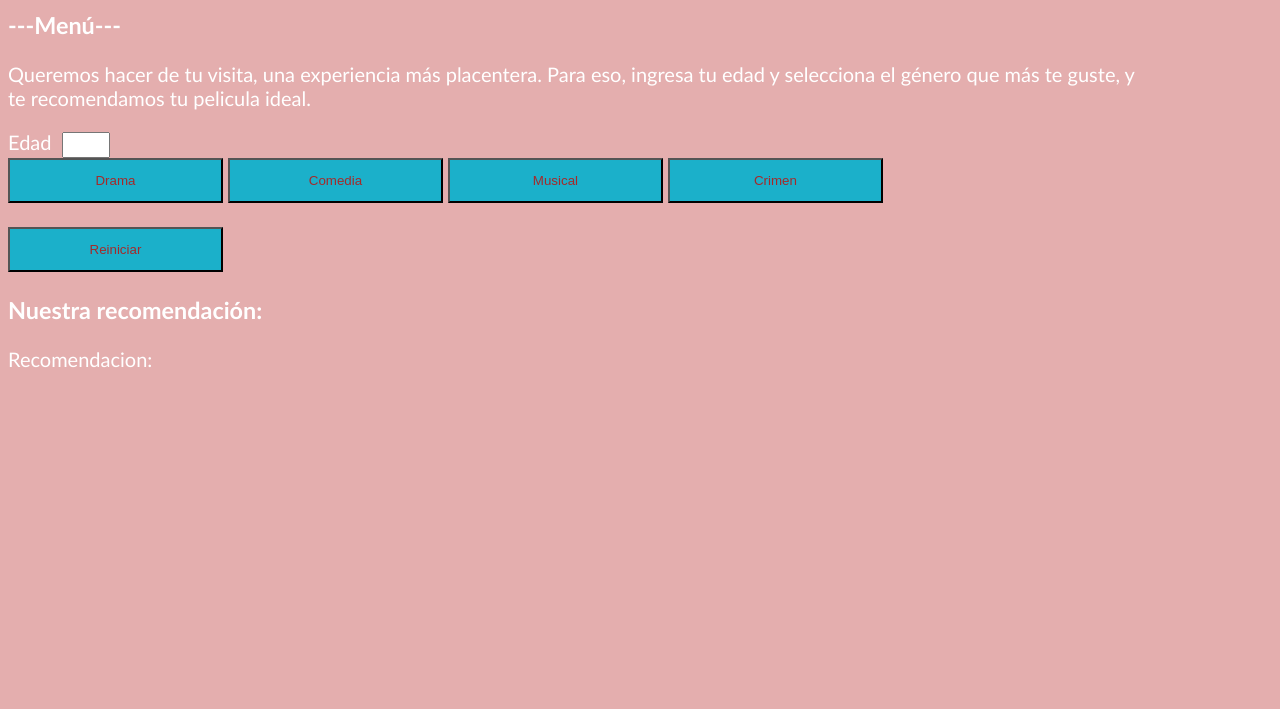
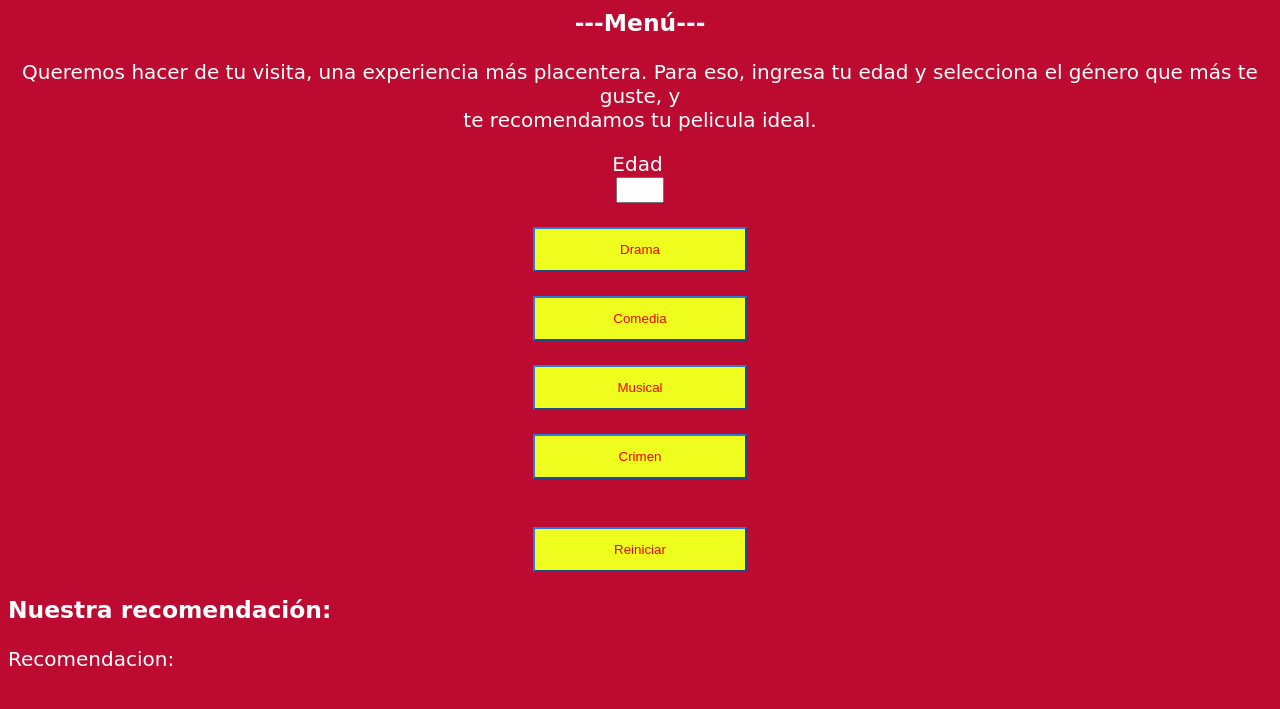
Before and after one commit to SebasEsp1818/javaScript, a plain HTML site: page seccion_5/Cotidiano_Cine/index.html in a window 1280 px wide. Shown: the part 91-800 px from the top of the page. Drawn offline with Linux system fonts and the light colour scheme.

Commit message:
seccion_5

```diff
--- a/seccion_5/Cotidiano_Cine/index.html
+++ b/seccion_5/Cotidiano_Cine/index.html
@@ -11,27 +11,30 @@
 
 <body>
     <!--Titulo y subtitulo-->
-    <h1>¡Bienvenido al cine!</h1>
-    <h3>---Menú---</h3>
+    <center><h1>¡ Bienvenido al cine !</h1></center>
+    <center><h3>---Menú---</h3></center>
     <!--Descripcion-->
-    <p>Queremos hacer de tu visita, una experiencia más placentera. Para eso, ingresa tu edad y selecciona el género que
+   <center><p>Queremos hacer de tu visita, una experiencia más placentera. Para eso, ingresa tu edad y selecciona el género que
         más te guste, y <br>
-        te recomendamos tu pelicula ideal.</p>
+        te recomendamos tu pelicula ideal.</p></center>
     <!--Espacio para el usuario indique su edad-->
-    <label for="Edad" class="edad-label">Edad</label>
-<input type="number" id="Edad" name="edad">
+    <center><label for="Edad" class="edad-label">Edad</label></center>
+<center><input type="number" id="Edad" name="edad"></center>
 
 
     <br>
     <!--Botones-->
-    <button onclick="Pelicula('Drama')" class="Botones">Drama</button>
-    <button onclick="Pelicula('Comedia')" class="Botones">Comedia</button>
-    <button onclick="Pelicula('Musical')" class="Botones">Musical</button>
-    <button onclick="Pelicula('Crimen')" class="Botones">Crimen</button>
+    <center><button onclick="Pelicula('Drama')" class="Botones">Drama</button></center>
+    <br>
+    <center><button onclick="Pelicula('Comedia')" class="Botones">Comedia</button></center>
+    <br>
+    <center><button onclick="Pelicula('Musical')" class="Botones">Musical</button></center>
+    <br>
+    <center><button onclick="Pelicula('Crimen')" class="Botones">Crimen</button></center>
     <br>
     <br>
     <!-- Botón de Reiniciar -->
-    <button onclick="reiniciarRecomendacion()" class="Botones">Reiniciar</button>
+    <center><button onclick="reiniciarRecomendacion()" class="Botones">Reiniciar</button></center>
 
     <!--Titulo e texto que cambiara para la recomendacion-->
     <h3>Nuestra recomendación: </h3>
--- a/seccion_5/Cotidiano_Cine/style.css
+++ b/seccion_5/Cotidiano_Cine/style.css
@@ -1,17 +1,17 @@
 body {
     text-align: left;
-    background-color: rgb(228, 174, 174);
+    background-color: rgb(189, 10, 49);
     color: white;
     font-size: 20px;
-    font-family: 'Trebuchet MS', 'Lucida Sans Unicode', 'Lucida Grande', 'Lucida Sans', Arial, sans-serif
+    font-family: cursive
 }
 
 .Botones {
-    background-color: rgb(27, 176, 202);
-    border-color: black;
+    background-color: rgb(238, 253, 30);
+    border-color: rgb(44, 121, 221);
     width: 17%;
     height: 20%;
-    color: brown;
+    color: rgb(243, 0, 0);
     padding: 13px;
 }
 
```
Also changed, not shown: seccion_5/1-operaciones_logicos/1-operadores_logicos.html (+1 -1 lines), seccion_5/1-operaciones_logicos/misscripts2.js (deleted, +0 -14 lines), seccion_5/3_Declaracion_if_else/index.html (+1 -1 lines), seccion_5/3_Declaracion_if_else/scrips.js (added, +14 -0 lines), seccion_5/4-switch/index.html (+1 -1 lines).
